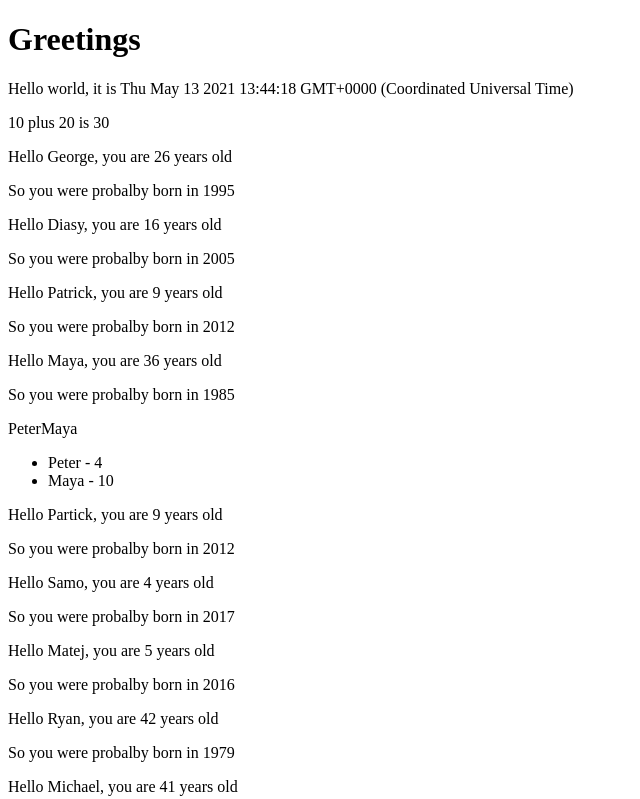
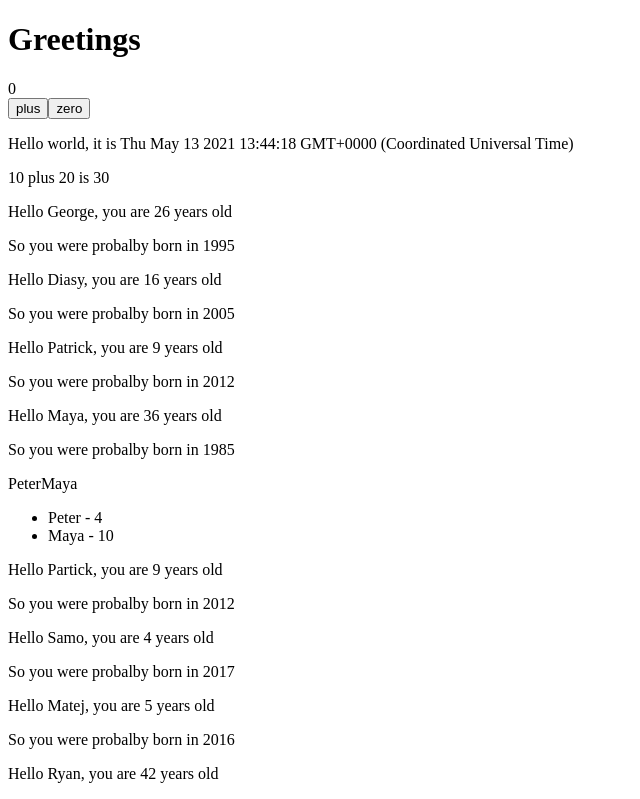
Before and after one commit to marekzelinka/part1, a React (Vite) app: page / in a window 1280 px wide. Shown: the top 799 px of the page, without its empty margins (0-640 px from the left). Built offline with nearby package versions, Linux system fonts and the light colour scheme.

Commit message:
event handling

```diff
--- a/src/App.jsx
+++ b/src/App.jsx
@@ -1,3 +1,5 @@
+import { useState } from 'react'
+
 function App() {
   let name = 'Patrick'
   let age = 9
@@ -10,6 +12,7 @@
         <h1>Greetings</h1>
       </header>
       <main>
+        <Counter />
         <Hello2 />
         <Hello name="George" age={26} />
         <Hello name="Diasy" age={16} />
@@ -30,6 +33,20 @@
 }
 
 export default App
+
+function Counter() {
+  let [counter, setCounter] = useState(0)
+
+  console.log('rendering...', counter)
+
+  return (
+    <div>
+      <div>{counter}</div>
+      <button onClick={() => setCounter((counter) => counter + 1)}>plus</button>
+      <button onClick={() => setCounter(0)}>zero</button>
+    </div>
+  )
+}
 
 function Hello2() {
   let now = new Date()
```
